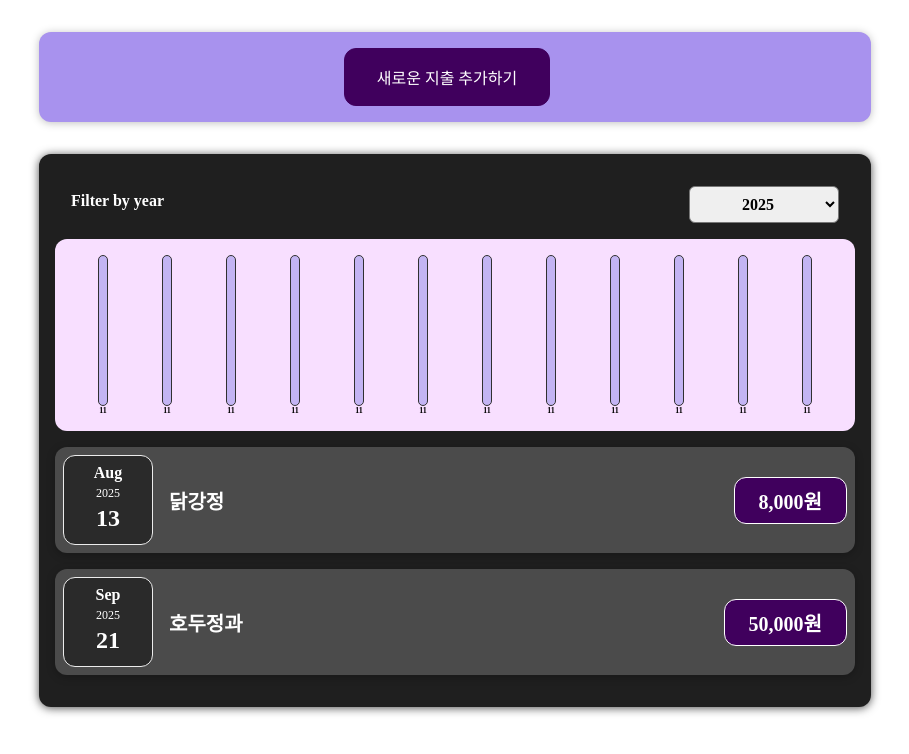
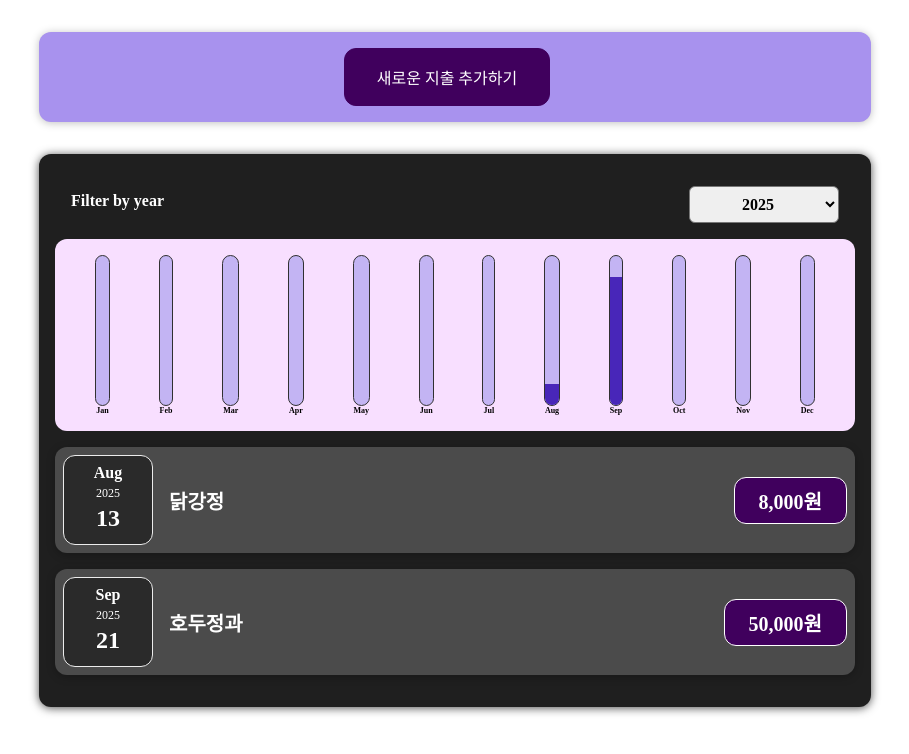
Before and after one commit to rlaban12/teacher-react-study202508, a React (Vite) app: page / in a window 1280 px wide. Shown: the top 754 px of the page, without its empty margins (185-1094 px from the left). Built offline with nearby package versions, Linux system fonts and the light colour scheme.

Commit message:
3-2-5. 차트 UI 완성

```diff
--- a/src/components/chart/Chart.jsx
+++ b/src/components/chart/Chart.jsx
@@ -2,21 +2,31 @@
 import ChartBar from './ChartBar';
 import './Chart.css';
 
-const Chart = () => {
+const Chart = ({ dataPoints }) => {
+
+  const totalValue = dataPoints.reduce((acc, dp) => acc + dp.value, 0);
+
+  // const getTotalValue = () => {
+  //   let total = 0;
+  //   for (const dp of dataPoints) {
+  //     total += dp.value;
+  //   }
+  //   return total;
+  // };
+  //
+  // const totalValue= getTotalValue();
+
   return (
     <div className='chart'>
-      <ChartBar />
-      <ChartBar />
-      <ChartBar />
-      <ChartBar />
-      <ChartBar />
-      <ChartBar />
-      <ChartBar />
-      <ChartBar />
-      <ChartBar />
-      <ChartBar />
-      <ChartBar />
-      <ChartBar />
+      {
+        dataPoints.map(dp =>
+        <ChartBar
+          key={dp.label}
+          label={dp.label}
+          currentMonthValue={dp.value}
+          totalValue={totalValue}
+        />)
+      }
     </div>
   );
 };
--- a/src/components/chart/ChartBar.jsx
+++ b/src/components/chart/ChartBar.jsx
@@ -2,13 +2,23 @@
 
 import './ChartBar.css';
 
-const ChartBar = () => {
+// 1개의 월에 대한 막대그래프 정보
+const ChartBar = ({ label, currentMonthValue, totalValue }) => {
+
+  // 월별 지축액 비율 구하기 - 해당월의 지출액(currentMonthValue) / 해당년도의 총지출액
+  let barFillHeight = '0%';
+
+  if (totalValue > 0) {
+    const percentage = (currentMonthValue / totalValue) * 100;
+    barFillHeight = percentage + '%';
+  }
+
   return (
     <div className='chart-bar'>
       <div className='chart-bar__inner'>
-        <div className='chart-bar__fill'></div>
+        <div className='chart-bar__fill' style={{ height: barFillHeight }}></div>
       </div>
-      <div className='chart-bar__label'>11</div>
+      <div className='chart-bar__label'>{label}</div>
     </div>
   );
 };
--- a/src/components/chart/ExpenseChart.jsx
+++ b/src/components/chart/ExpenseChart.jsx
@@ -1,7 +1,10 @@
 import React from 'react';
 import Chart from './Chart';
 
-const ExpenseChart = () => {
+const ExpenseChart = ({ expenses }) => {
+
+  console.log('해당년도 지출배열: ', expenses);
+
   const chartDataPoints = [
     { label: 'Jan', value: 0 },
     { label: 'Feb', value: 0 },
@@ -17,7 +20,15 @@
     { label: 'Dec', value: 0 },
   ];
 
-  return <Chart />;
+  // 필터링된 지출 배열을 통해 chartDataPoints의 value들을 채우기
+  expenses.forEach(ex => {
+    // console.log(ex.date.getMonth());
+    chartDataPoints[ex.date.getMonth()].value += ex.price;
+  });
+
+  // console.log(chartDataPoints);
+
+  return <Chart dataPoints={chartDataPoints} />;
 };
 
 export default ExpenseChart;
--- a/src/components/expenses/ExpenseList.jsx
+++ b/src/components/expenses/ExpenseList.jsx
@@ -38,7 +38,7 @@
   return (
     <Card className='expenses'>
       <ExpenseFilter onChangeFilter={onFilterChange} />
-      <ExpenseChart />
+      <ExpenseChart expenses={filteredExpenses} />
 
       {
         filteredExpenses.length > 0
```
